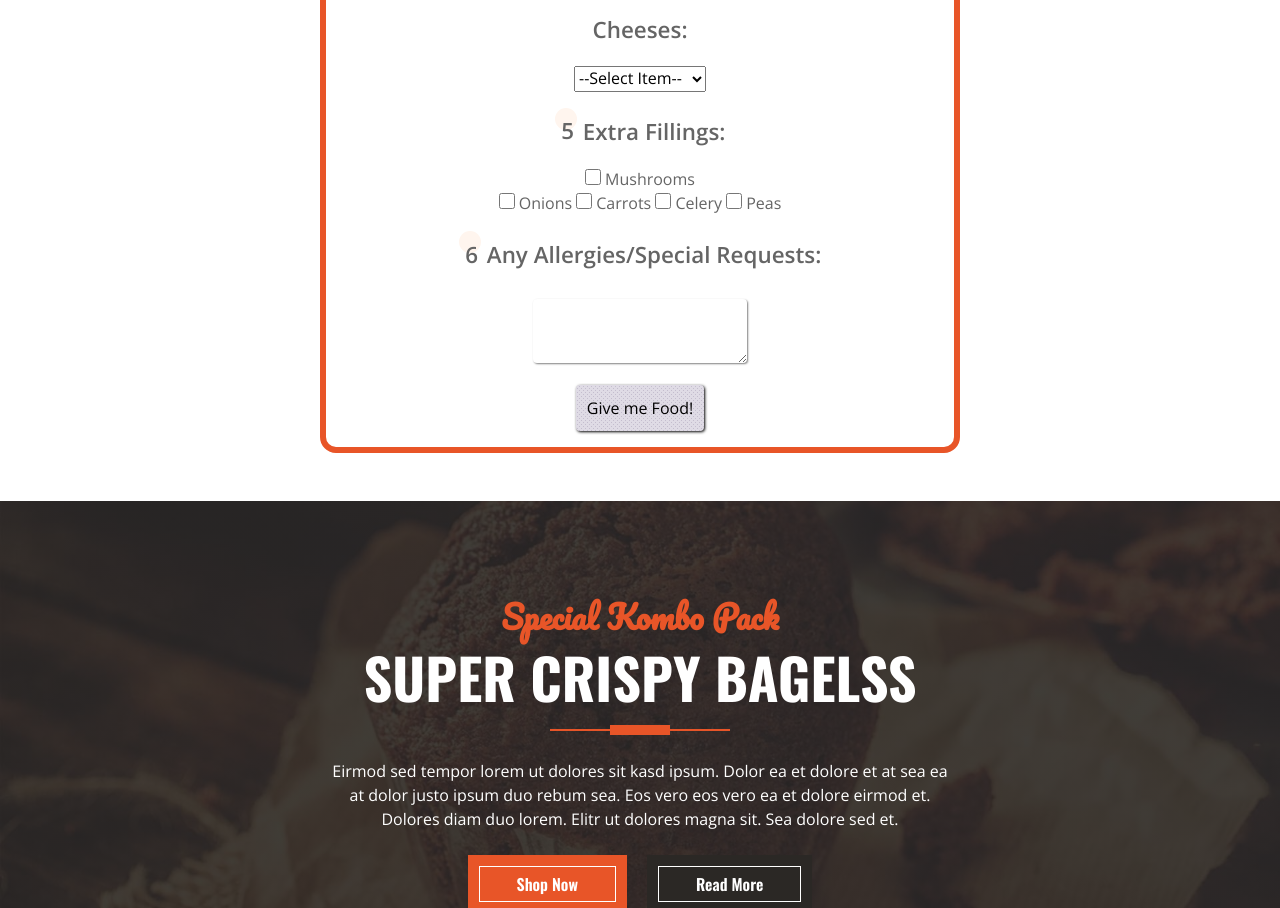
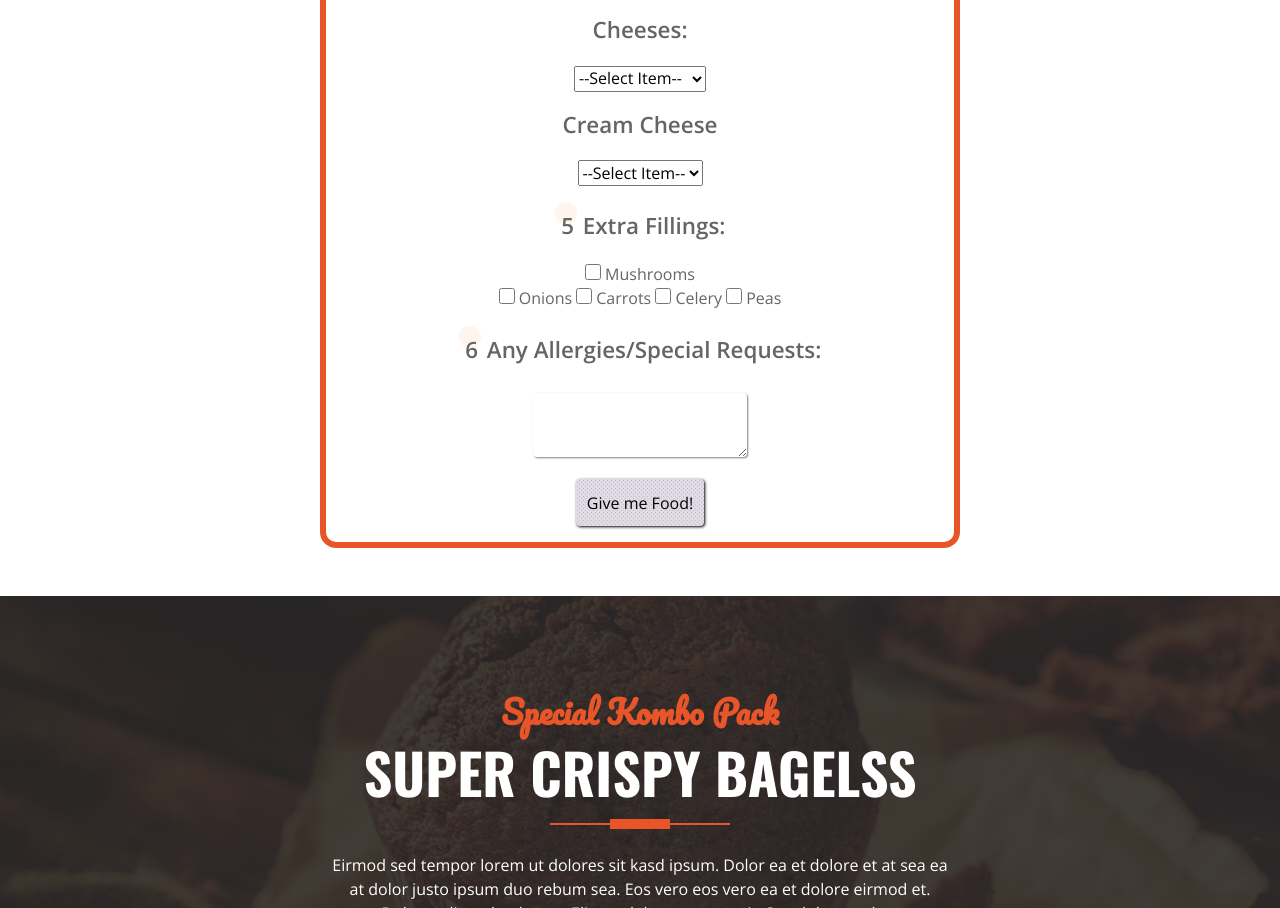
Before and after one commit to qtleeq/team-spirit, a plain HTML site: page menu.html in a window 1280 px wide. Shown: the part 1639-2547 px from the top of the page. Drawn offline with nearby package versions, Linux system fonts and the light colour scheme.

Commit message:
Update menu.html

```diff
--- a/menu.html
+++ b/menu.html
@@ -605,6 +605,31 @@
               <option value="hard salami"> Mozzarella .50</option>
             </select>
           </fieldset>
+
+          <fieldset class="fieldsets">
+            <legend> Cream Cheese </legend>
+            <select id="item1">
+              <option value="1">--Select Item--</option>
+              <option value="none">None</option>
+              <option value="turkey">  </option>
+              <option value="turkey pastrami">  </option>
+              <option value="smoked turkey">  </option>
+              <option value="roast beef">  </option>
+              <option value="corned beef">  </option>
+              <option value="veggie">  </option>
+              <option value="hard salami">  </option>
+              <option value="blt">  </option>
+              <option value="lox">  </option>
+              <option value="rueben">  </option>
+              <option value="hard salami">  </option>
+              <option value="blt">  </option>
+              <option value="lox">  </option>
+              <option value="rueben">  </option>
+              <option value="rueben">  </option>
+            </select>
+          </fieldset>
+
+
         <fieldset class="fieldsets">
           <legend>
             <div class="number">5</div>
```
